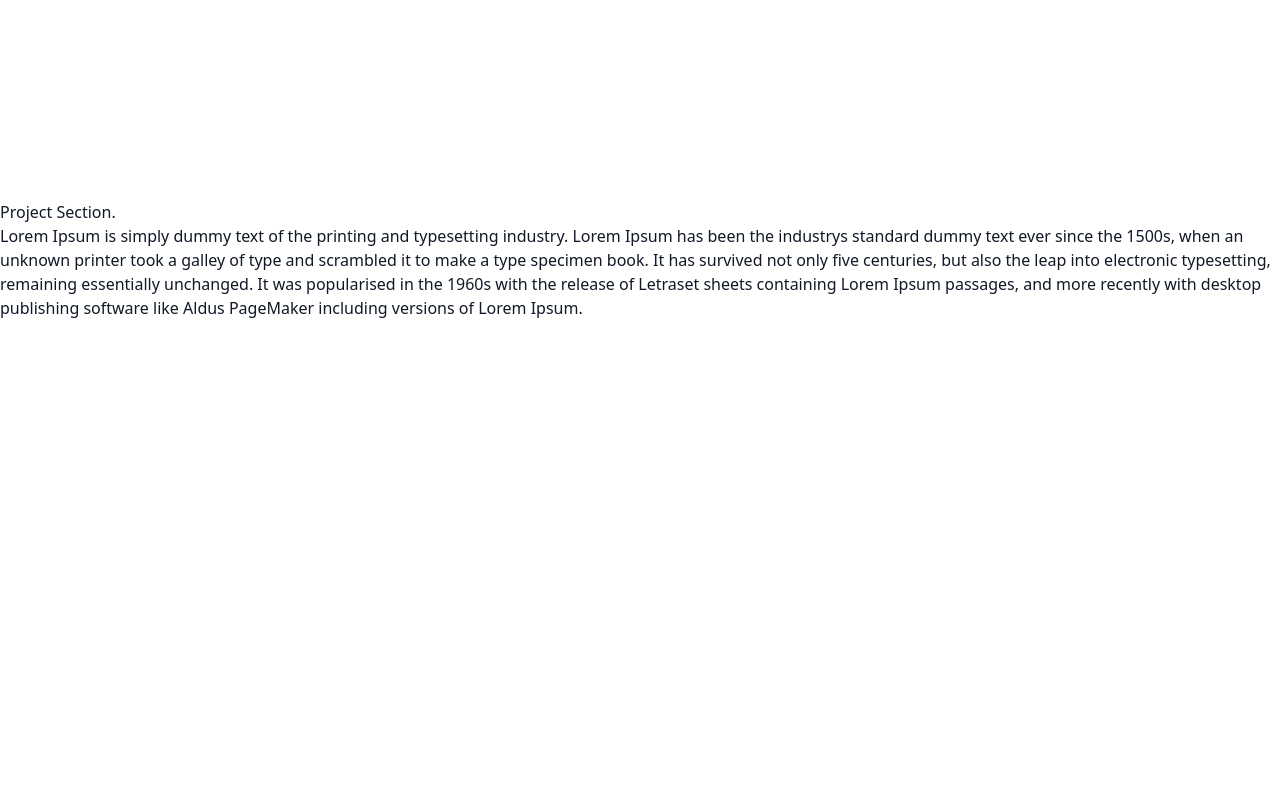
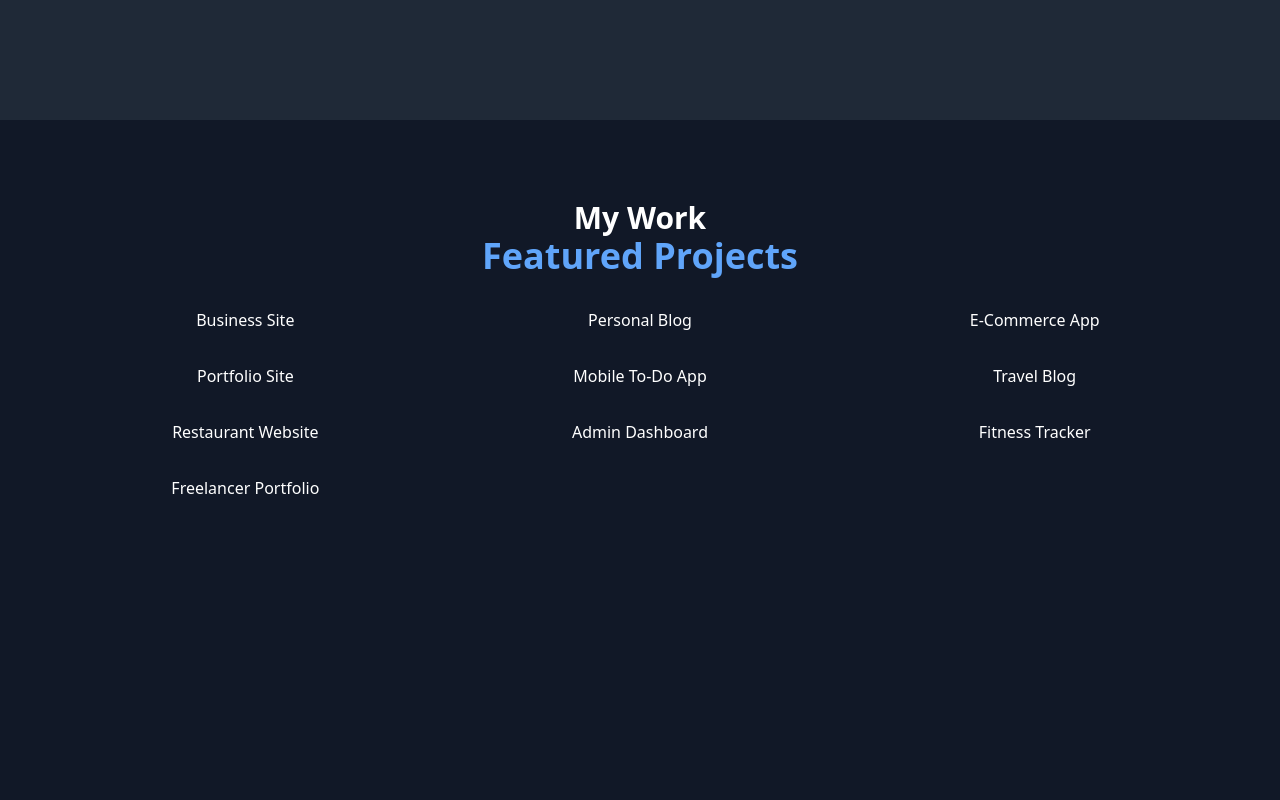
Before and after one commit to genuinelycool/portfolio_website_dark_light_mode, a React (Vite) app: page / in a window 1280 px wide. Shown: the part 680-1480 px from the top of the page. Built offline with nearby package versions, Linux system fonts and the light colour scheme.

Commit message:
10 - Projects Section Layout

```diff
--- a/src/components/ProjectsSection/index.jsx
+++ b/src/components/ProjectsSection/index.jsx
@@ -1,20 +1,24 @@
 import ProjectCard from "./ProjectCard";
+import projects from "../../data/projects";
 
 const ProjectSection = () => {
   return (
-    <section className="min-h-screen pt-20">
-      <h1>Project Section.</h1>
-      <p>
-        Lorem Ipsum is simply dummy text of the printing and typesetting
-        industry. Lorem Ipsum has been the industrys standard dummy text ever
-        since the 1500s, when an unknown printer took a galley of type and
-        scrambled it to make a type specimen book. It has survived not only five
-        centuries, but also the leap into electronic typesetting, remaining
-        essentially unchanged. It was popularised in the 1960s with the release
-        of Letraset sheets containing Lorem Ipsum passages, and more recently
-        with desktop publishing software like Aldus PageMaker including versions
-        of Lorem Ipsum.
-      </p>
+    <section className="scroll-mt-24 min-h-screen py-20 px-4 text-center bg-white dark:bg-gray-900 dark:text-white">
+      <h2 className="text-3xl font-semibold text-gray-800 dark:text-white">
+        My Work
+      </h2>
+      <h3 className="text-4xl font-bold mb-8 text-blue-600 dark:text-blue-400">
+        Featured Projects
+      </h3>
+
+      {/* Project Cards */}
+      <div className="grid grid-cols-1 sm:grid-cols-2 md:grid-cols-3 gap-8 max-w-6xl mx-auto">
+        {projects.map((project, idx) => (
+          <div key={idx}>
+            {project.title}
+          </div>
+        ))}
+      </div>
     </section>
   );
 };
--- a/src/context/ThemeProvider.jsx
+++ b/src/context/ThemeProvider.jsx
@@ -5,8 +5,8 @@
 export const useTheme = () => useContext(ThemeContext);
 
 const ThemeProvider = ({ children }) => {
-  const [theme, setTheme] = useState("light");
-  // const [theme, setTheme] = useState("dark");
+  // const [theme, setTheme] = useState("light");
+  const [theme, setTheme] = useState("dark");
 
   document.documentElement.classList.add(theme);
 
--- /dev/null
+++ b/src/data/projects.js
@@ -0,0 +1,72 @@
+const projects = [
+  {
+    image: "/images/projects/project1.jpg",
+    title: "Business Site",
+    description:
+      "A site built for a corporate client using React, Tailwind CSS, and Node.js.",
+    type: "Business",
+  },
+  {
+    image: "/images/projects/project2.jpg",
+    title: "Personal Blog",
+    description:
+      "A minimalist blog built with Gatsby, Markdown, and deployed on Netlify.",
+    type: "Blog",
+  },
+  {
+    image: "/images/projects/project3.png",
+    title: "E-Commerce App",
+    description:
+      "A full-stack e-commerce platform using React, Redux, Express.js, and MongoDB.",
+    type: "E-Commerce",
+  },
+  {
+    image: "/images/projects/project4.jpg",
+    title: "Portfolio Site",
+    description:
+      "A personal portfolio built with React, Framer Motion, and Tailwind CSS.",
+    type: "Portfolio",
+  },
+  {
+    image: "/images/projects/project18.png",
+    title: "Mobile To-Do App",
+    description:
+      "Cross-platform to-do app built using React Native and Firebase.",
+    type: "Mobile",
+  },
+  {
+    image: "/images/projects/project6.jpg",
+    title: "Travel Blog",
+    description: "Responsive travel blog using Next.js, MDX, and Tailwind CSS.",
+    type: "Blog",
+  },
+  {
+    image: "/images/projects/project20.jpg",
+    title: "Restaurant Website",
+    description:
+      "Static site for a local restaurant using HTML, CSS, and vanilla JavaScript.",
+    type: "Business",
+  },
+  {
+    image: "/images/projects/project21.jpg",
+    title: "Admin Dashboard",
+    description:
+      "Admin dashboard with charts, auth, and API integration using React and Chart.js.",
+    type: "Dashboard",
+  },
+  {
+    image: "/images/projects/project9.png",
+    title: "Fitness Tracker",
+    description: "Workout tracker built with React Native, SQLite, and Expo.",
+    type: "Mobile",
+  },
+  {
+    image: "/images/projects/project10.jpg",
+    title: "Freelancer Portfolio",
+    description:
+      "Showcase website for a freelancer using Astro and Tailwind CSS.",
+    type: "Portfolio",
+  },
+];
+
+export default projects;
```
